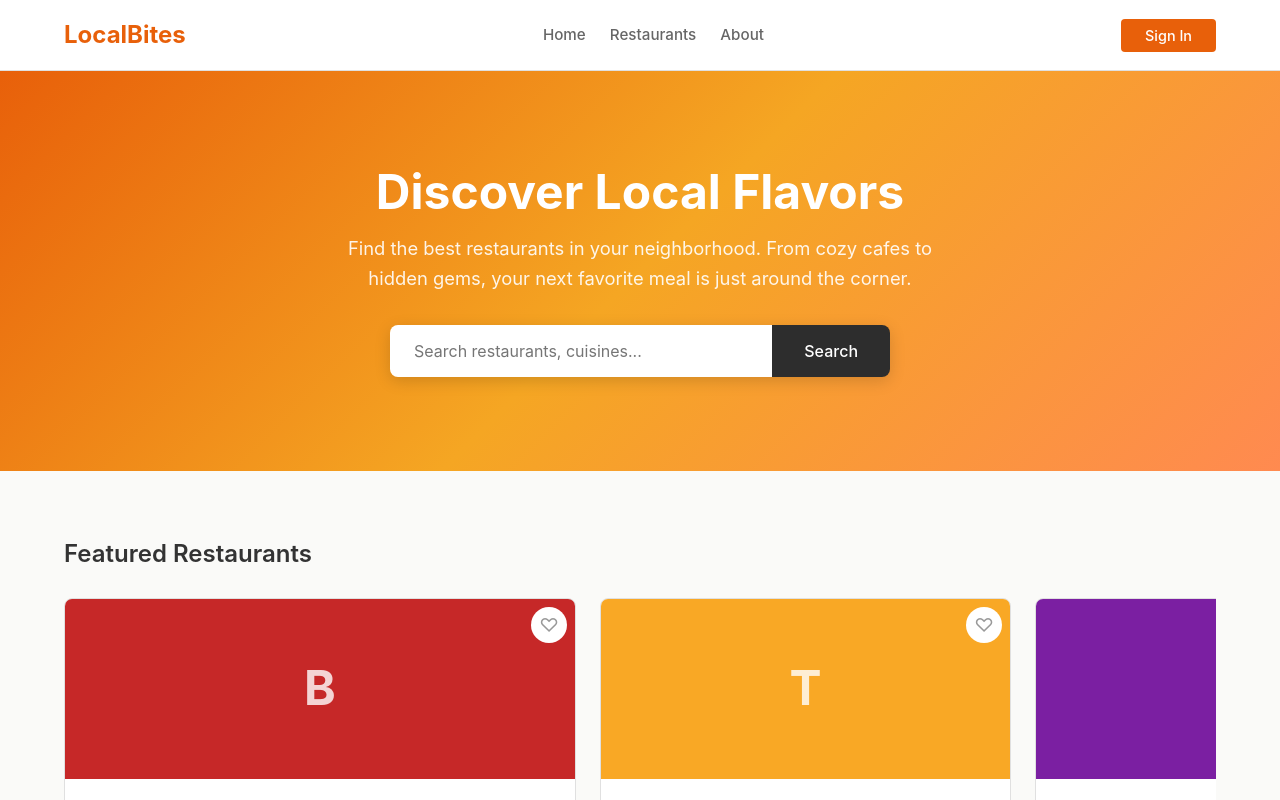
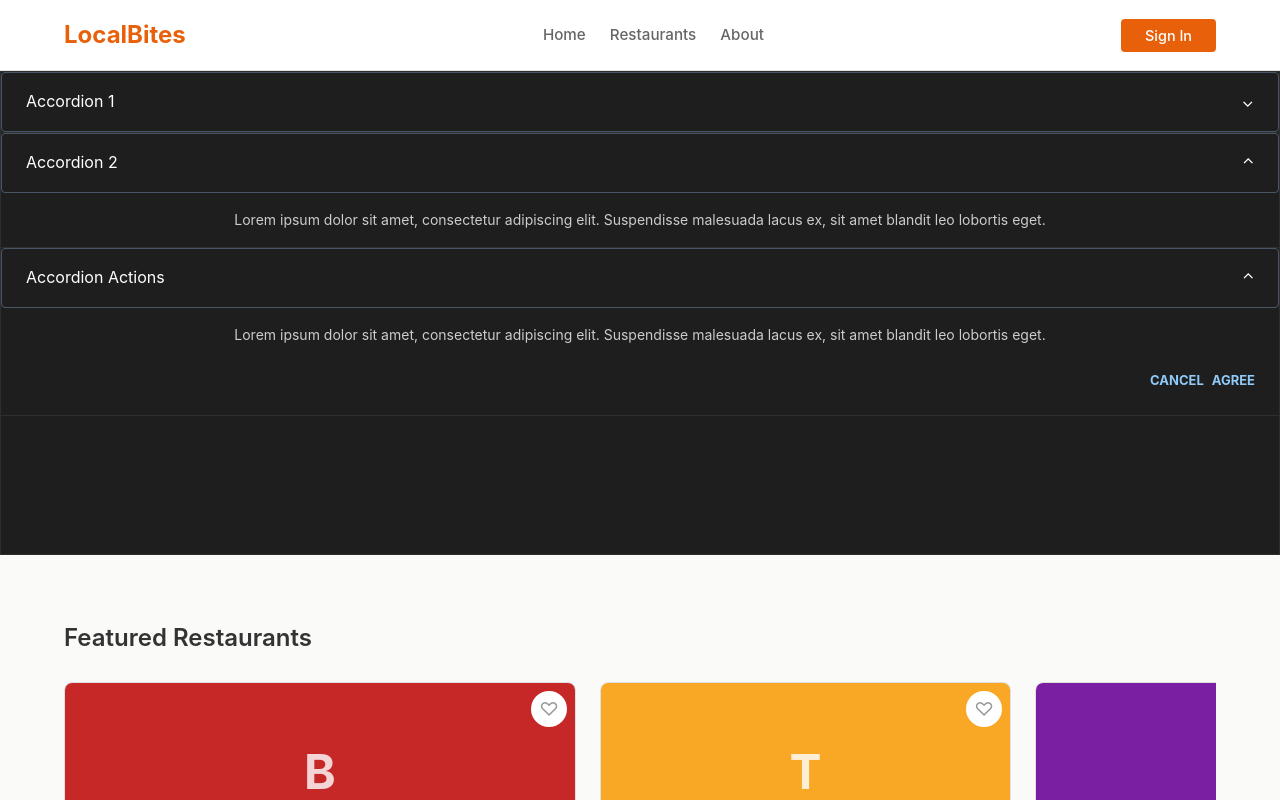
Before and after one commit to foux-test-org/localbites, a React (Vite) app: page / in a window 1280 px wide. Shown: the top 800 px of the page. Built offline with nearby package versions, Linux system fonts and the light colour scheme.

Commit message:
Replaces `Hero` with the new component design `FouxAccComp2` in `Home.tsx`.

```diff
--- /dev/null
+++ b/src/components/FouxAccComp2/FouxAccComp2.module.css
@@ -0,0 +1,113 @@
+.container {
+  background: #1e1e1e;
+  border: 1px solid #2e2e2e;
+  padding: 0;
+  width: 100%;
+  border-radius: 0;
+  display: flex;
+  justify-content: center;
+  text-align: center;
+  min-height: 484px;
+  align-items: start;
+}
+
+.inner {
+  width: 100%;
+  display: flex;
+  flex-direction: column;
+}
+
+.section {
+  border-bottom: 1px solid #2e2e2e;
+}
+
+.header {
+  width: 100%;
+  display: flex;
+  align-items: center;
+  background: #1e1e1e;
+  padding: 16px 24px;
+  cursor: pointer;
+  border: none;
+  text-align: left;
+  color: #ffffff;
+  font-size: 16px;
+  font-weight: 400;
+  line-height: 1.6;
+  justify-content: flex-start;
+  border-radius: 4px;
+  border-style: solid;
+  border-width: 1px;
+  border-color: #4a5568;
+}
+
+.headerTitle {
+  flex: 1;
+}
+
+.chevron {
+  display: inline-block;
+  transform-origin: center;
+  color: #ffffff;
+  font-size: 16px;
+  margin-left: auto;
+  transform: rotate(0deg);
+}
+
+.header.isOpen .chevron {
+  transform: rotate(180deg);
+}
+
+.region {
+  display: grid;
+  grid-template-rows: 0fr;
+  overflow: hidden;
+  transition: grid-template-rows 300ms ease;
+}
+
+.region.isVisible {
+  grid-template-rows: 1fr;
+}
+
+.clip {
+  overflow: hidden;
+}
+
+.body {
+  background: #1e1e1e;
+  padding: 16px 24px;
+  color: #cccccc;
+  font-size: 14px;
+  font-weight: normal;
+  line-height: 1.6;
+}
+
+.actions {
+  display: flex;
+  justify-content: flex-end;
+  gap: 8px;
+  padding: 16px 0 0 0;
+}
+
+.btn {
+  background: none;
+  border: none;
+  color: #90caf9;
+  font-size: 13px;
+  font-weight: 700;
+  line-height: 1.6;
+  text-transform: uppercase;
+  cursor: pointer;
+  padding: 8px 0;
+  text-align: right;
+  justify-content: flex-end;
+}
+
+.btn:hover, .btn:active {
+  color: #ffffff;
+}
+
+.region > * {
+  overflow: hidden;
+  min-height: 0;
+}
--- /dev/null
+++ b/src/components/FouxAccComp2/FouxAccComp2.tsx
@@ -0,0 +1,160 @@
+import React, { useId, useState } from 'react';
+import styles from './FouxAccComp2.module.css';
+
+export interface AccordionSection {
+  title: string;
+  body: string;
+}
+
+export interface AccordionActionsSection {
+  title: string;
+  body: string;
+}
+
+export interface FouxAccComp2Props {
+  sections: [AccordionSection, AccordionSection, AccordionActionsSection];
+  onToggle?: (index: number) => void;
+  onCancel: () => void;
+  onAgree: () => void;
+}
+
+export function FouxAccComp2({
+  sections,
+  onToggle,
+  onCancel,
+  onAgree,
+}: FouxAccComp2Props): React.ReactNode {
+  const baseId = useId();
+  const [open, setOpen] = useState<Set<number>>(new Set([1, 2]));
+
+  const toggle = (i: number) =>
+    setOpen((prev) => {
+      const next = new Set(prev);
+      if (next.has(i)) next.delete(i);
+      else next.add(i);
+      return next;
+    });
+
+  const [section0, section1, section2] = sections;
+
+  return (
+    <section className={styles.container}>
+      <div className={styles.inner}>
+
+        {/* Section 0 */}
+        <div className={styles.section}>
+          <button
+            type="button"
+            id={`${baseId}-header-0`}
+            aria-expanded={open.has(0)}
+            aria-controls={`${baseId}-body-0`}
+            onClick={() => { toggle(0); onToggle?.(0); }}
+            className={`${styles.header} ${open.has(0) ? styles.isOpen : ''}`}
+          >
+            <span className={styles.headerTitle}>{section0.title}</span>
+            <span className={styles.chevron}>&#8964;</span>
+          </button>
+          <div
+            id={`${baseId}-body-0`}
+            role="region"
+            aria-labelledby={`${baseId}-header-0`}
+            className={`${styles.region} ${open.has(0) ? styles.isVisible : ''}`}
+          >
+            <div className={styles.clip}>
+              <div className={styles.body}>
+                <p>{section0.body}</p>
+              </div>
+            </div>
+          </div>
+        </div>
+
+        {/* Section 1 */}
+        <div className={styles.section}>
+          <button
+            type="button"
+            id={`${baseId}-header-1`}
+            aria-expanded={open.has(1)}
+            aria-controls={`${baseId}-body-1`}
+            onClick={() => { toggle(1); onToggle?.(1); }}
+            className={`${styles.header} ${open.has(1) ? styles.isOpen : ''}`}
+          >
+            <span className={styles.headerTitle}>{section1.title}</span>
+            <span className={styles.chevron}>&#8964;</span>
+          </button>
+          <div
+            id={`${baseId}-body-1`}
+            role="region"
+            aria-labelledby={`${baseId}-header-1`}
+            className={`${styles.region} ${open.has(1) ? styles.isVisible : ''}`}
+          >
+            <div className={styles.clip}>
+              <div className={styles.body}>
+                <p>{section1.body}</p>
+              </div>
+            </div>
+          </div>
+        </div>
+
+        {/* Section 2 — Actions panel */}
+        <div className={styles.section}>
+          <button
+            type="button"
+            id={`${baseId}-header-2`}
+            aria-expanded={open.has(2)}
+            aria-controls={`${baseId}-body-2`}
+            onClick={() => { toggle(2); onToggle?.(2); }}
+            className={`${styles.header} ${open.has(2) ? styles.isOpen : ''}`}
+          >
+            <span className={styles.headerTitle}>{section2.title}</span>
+            <span className={styles.chevron}>&#8964;</span>
+          </button>
+          <div
+            id={`${baseId}-body-2`}
+            role="region"
+            aria-labelledby={`${baseId}-header-2`}
+            className={`${styles.region} ${open.has(2) ? styles.isVisible : ''}`}
+          >
+            <div className={styles.clip}>
+              <div className={styles.body}>
+                <p>{section2.body}</p>
+                <div className={styles.actions}>
+                  <button
+                    type="button"
+                    aria-label="Cancel"
+                    className={styles.btn}
+                    onClick={() => {
+                      setOpen((prev) => {
+                        const next = new Set(prev);
+                        next.delete(2);
+                        return next;
+                      });
+                      onCancel();
+                    }}
+                  >
+                    CANCEL
+                  </button>
+                  <button
+                    type="button"
+                    aria-label="Agree"
+                    className={styles.btn}
+                    onClick={() => {
+                      setOpen((prev) => {
+                        const next = new Set(prev);
+                        next.delete(2);
+                        return next;
+                      });
+                      onAgree();
+                    }}
+                  >
+                    AGREE
+                  </button>
+                </div>
+              </div>
+            </div>
+          </div>
+        </div>
+
+      </div>
+    </section>
+  );
+}
--- a/src/pages/Home.tsx
+++ b/src/pages/Home.tsx
@@ -6,6 +6,7 @@ import { RestaurantCard } from '../components/RestaurantCard/RestaurantCard';
 import { CategoryTile } from '../components/CategoryTile/CategoryTile';
 import { Newsletter } from '../components/Newsletter/Newsletter';
 import styles from './Home.module.css';
+import { FouxAccComp2 } from "../components/FouxAccComp2/FouxAccComp2";
 
 interface HomeProps {
   isFavorite: (id: string) => boolean;
@@ -24,6 +25,21 @@ const categories = [
 ];
 
 export function Home({ isFavorite, onFavorite, onViewMenu, onToast }: HomeProps): React.ReactNode {
+    // FOUX_TODO: replace placeholder accordion content with real data
+    const fouxAccComp2Sections: [import('../components/FouxAccComp2/FouxAccComp2').AccordionSection, import('../components/FouxAccComp2/FouxAccComp2').AccordionSection, import('../components/FouxAccComp2/FouxAccComp2').AccordionActionsSection] = [
+      {
+        title: 'Accordion 1',
+        body: 'Lorem ipsum dolor sit amet, consectetur adipiscing elit. Suspendisse malesuada lacus ex, sit amet blandit leo lobortis eget.',
+      },
+      {
+        title: 'Accordion 2',
+        body: 'Lorem ipsum dolor sit amet, consectetur adipiscing elit. Suspendisse malesuada lacus ex, sit amet blandit leo lobortis eget.',
+      },
+      {
+        title: 'Accordion Actions',
+        body: 'Lorem ipsum dolor sit amet, consectetur adipiscing elit. Suspendisse malesuada lacus ex, sit amet blandit leo lobortis eget.',
+      },
+    ];
   const navigate = useNavigate();
   const featured = restaurants.slice(0, 5);
 
@@ -37,7 +53,11 @@ export function Home({ isFavorite, onFavorite, onViewMenu, onToast }: HomeProps)
 
   return (
     <div>
-      <Hero />
+      <FouxAccComp2
+                  sections={fouxAccComp2Sections}
+                  onCancel={() => {} /* FOUX_TODO: wire cancel handler */}
+                  onAgree={() => {} /* FOUX_TODO: wire agree handler */}
+                />
 
       <section className={styles.section}>
         <div className={styles.container}>
```
